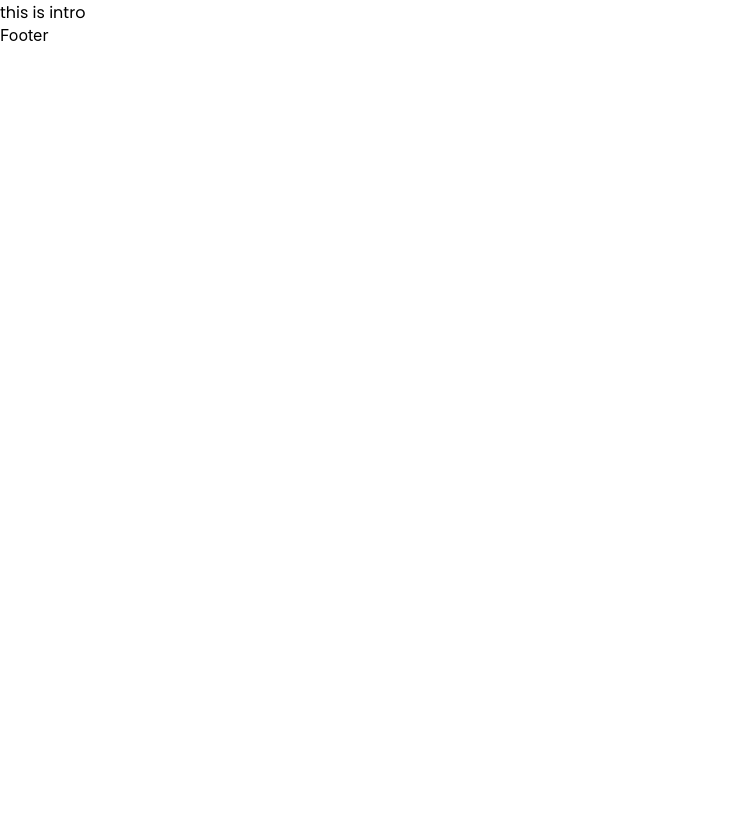
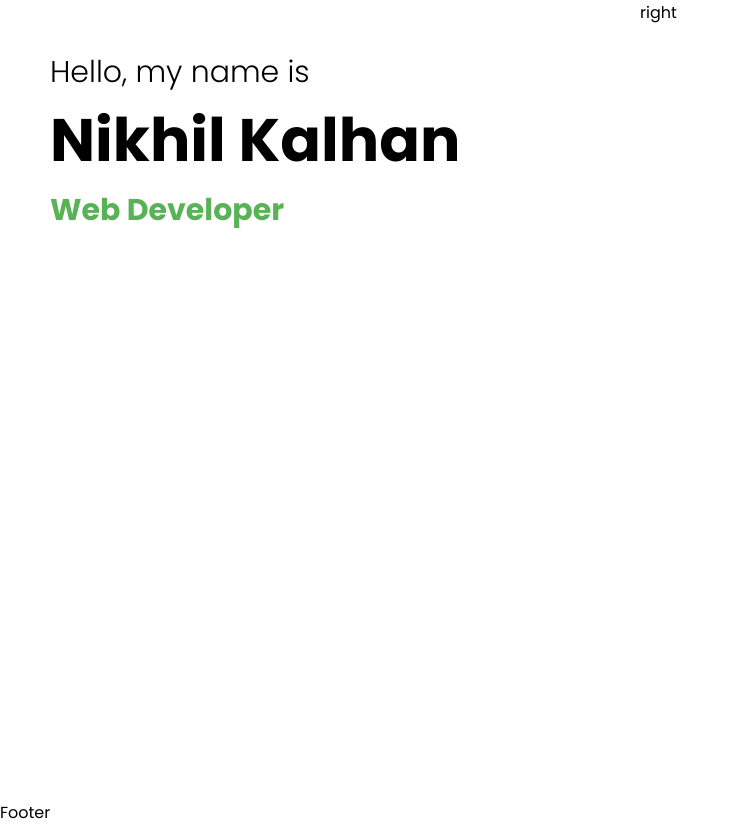
Before and after one commit to nikhilkalhan92/React-Portfolio, a React (Create React App) app in the folder nik-portfolio/: page / in a window 1280 px wide. Shown: the whole page, without its empty margins (0-740 px from the left). Before the commit the page ends 800 px from the top, so only its background shows below. Built offline with nearby package versions, Linux system fonts and the light colour scheme.

Commit message:
added classnames for front page and styled it with css

```diff
--- a/nik-portfolio/src/components/intro/Intro.jsx
+++ b/nik-portfolio/src/components/intro/Intro.jsx
@@ -1,7 +1,27 @@
+
+
 const Intro = () => {
     return (
-        <div>
-            this is intro
+        <div className="i">
+            <div className="i-left">
+                <div className="i-left-wrapper">
+                     <h2 className="i-intro">Hello, my name is</h2>
+                     <h1 className="i-name">Nikhil Kalhan </h1>
+                     <div className="i-title">
+                       <div className="i-title-wrapper">
+                        <div className="i-title-item">Web Developer</div>
+                        <div className="i-title-item">UI/UX Designer</div>
+                        <div className="i-title-item">Front/Backend</div>
+                        <div className="i-title-item">Full Stack Developer</div>
+                        <div className="i-title-item">Sports Fan</div>
+                        <div className="i-title-item">Hate WOKE SHIT </div>
+
+                       </div>
+                     </div>
+                </div>
+
+                </div>
+            <div className="i-right">right</div>
         </div>
     )
 }
--- a/nik-portfolio/src/index.css
+++ b/nik-portfolio/src/index.css
@@ -1,13 +1,45 @@
-body {
-  margin: 0;
-  font-family: -apple-system, BlinkMacSystemFont, 'Segoe UI', 'Roboto', 'Oxygen',
-    'Ubuntu', 'Cantarell', 'Fira Sans', 'Droid Sans', 'Helvetica Neue',
-    sans-serif;
-  -webkit-font-smoothing: antialiased;
-  -moz-osx-font-smoothing: grayscale;
+.i {
+  display: flex;
+  height: 100vh;
+
 }
 
-code {
-  font-family: source-code-pro, Menlo, Monaco, Consolas, 'Courier New',
-    monospace;
+.i-left {
+  flex: 1;
 }
+
+.i-right {
+  flex: 1;
+}
+
+.i-left-wrapper{
+      padding: 50px;
+}
+
+.i-intro {
+  font-size: 30px;
+  font-weight: 300;
+}
+
+.i-name {
+  font-size: 60px;
+}
+
+.i-title {
+  height: 50px;
+  overflow: hidden;
+}
+
+.i-title-wrapper {
+  height: 100%;
+  height: 50px;
+}
+
+.i-title-item {
+  height: 50px;
+  font-size: 30px;
+  font-weight: bold;
+  color: #59b256;
+  display: flex;
+  align-items: center;
+}
```
